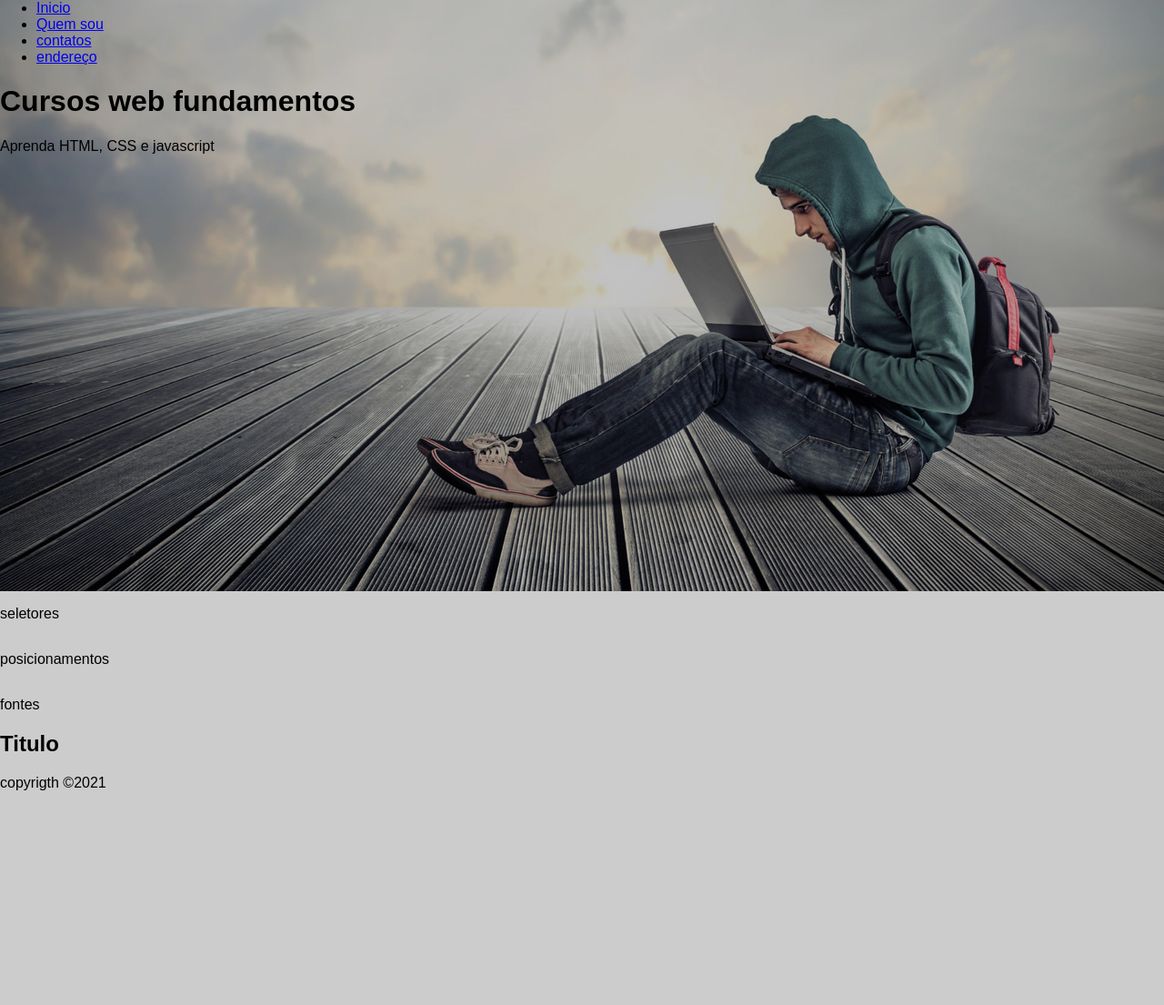
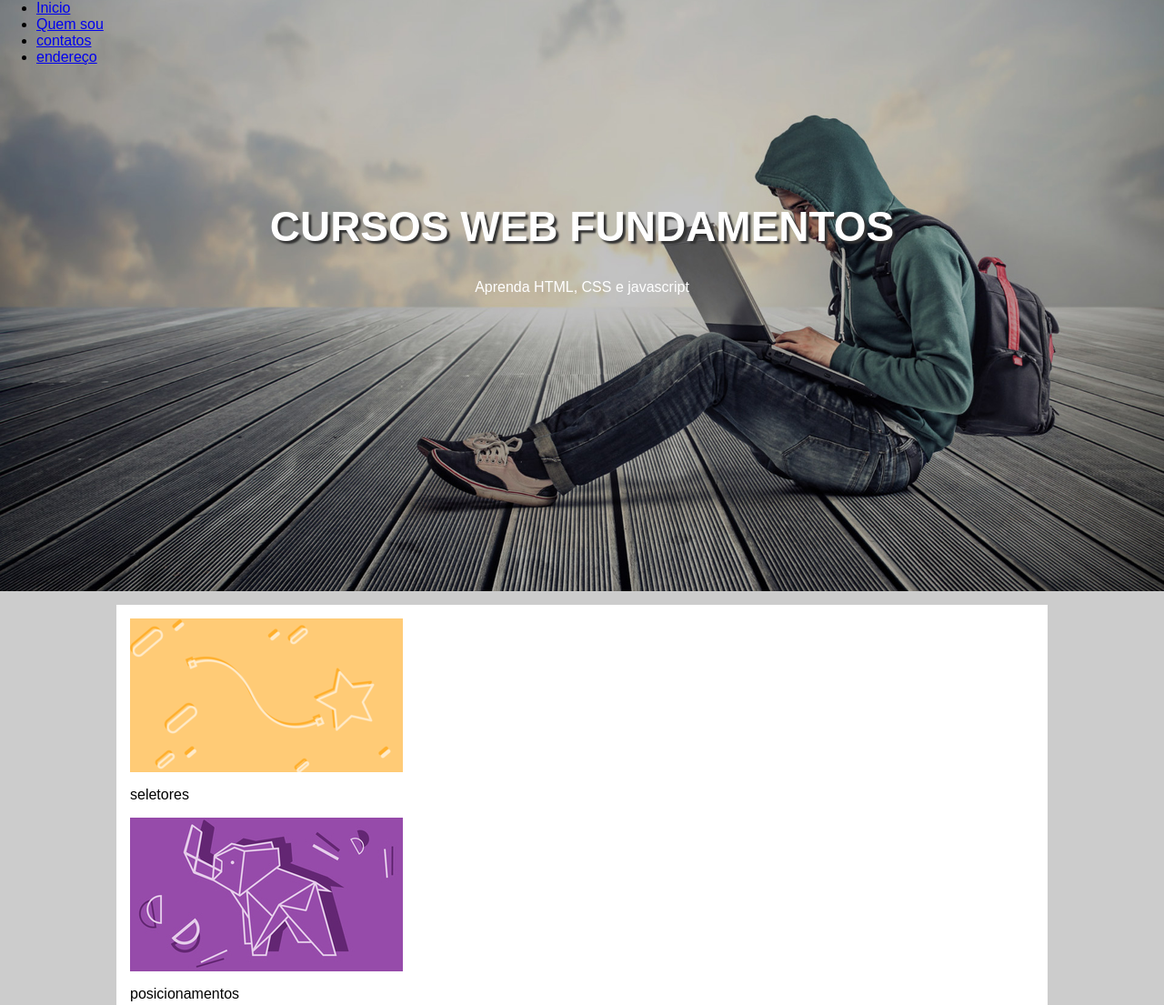
Before and after one commit to 235514/AULA-CURSO-1-CSS, a plain HTML site: page @index.html in a window 1280 px wide. Shown: the top 1105 px of the page at 91% size. Before the commit the page ends 886 px from the top, so only its background shows below. Drawn offline with Linux system fonts and the light colour scheme.

Commit message:
alteracao selection

```diff
--- a/@index.html
+++ b/@index.html
@@ -37,27 +37,29 @@
         </header>
         <main>
 
-            <section>
+            <section class="content-selection">
                 <div class="card">
-                    <img src="" alt="">
+                    <img src="/imagens/card_01.png"alt="">
                     <p> seletores</p>
                 </div>
 
                 <div class="card">
-                    <img src="" alt="">
+                    <img src= "/imagens/card_02.jpg"alt="">
                     <p> posicionamentos</p>
                 </div>
 
                 <div class="card">
-                    <img src="" alt="">
+                    <img src="/imagens/card_03.jpg" alt="">
                     <p> fontes</p>
                 </div>
 
             </section>
 
-            <section>
+            <section class="content-selection">
                 <header>
                     <h2> Titulo</h2>
+                    <p> 1</p>
+                    <p2> 2 </p2>
                 </header>
            </section>
 
--- a/css/estilo.css
+++ b/css/estilo.css
@@ -10,4 +10,40 @@ body   { background:#ccc ;
         background-size:cover;
        }
 
-.hero-content { }
+.hero-content { text-align: center;  /* começa com . é uma classe*/
+                color:white;
+                margin-top: 150px;
+       }
+.hero-content h1 {font-size:46px ;    /* ele é um descendente*/
+                  text-transform: uppercase;
+                  text-shadow: 3px 3px 2px #333 ;
+       }
+main { width: 80%;
+      margin: auto;
+
+      }
+.content-selection {background-color: white;
+                    padding: 15px;
+                    margin-top: 15px;
+
+      }
+
+.content-selection h2 {
+                        font-size: 20px;
+                        color: rgb(0, 0, 0);
+                        background: #ccc;
+                        padding: 15px;
+                        border-bottom: solid 2px rgb(156, 137, 137);      }
+
+footer{ background-color: #333;
+        padding: 10px;
+
+
+      }
+
+footer p { color: white;
+           font-size: 20px;
+           text-align: center;
+           text-shadow: 3px 3px 5px rgb(156, 137, 137)
+
+}
```
